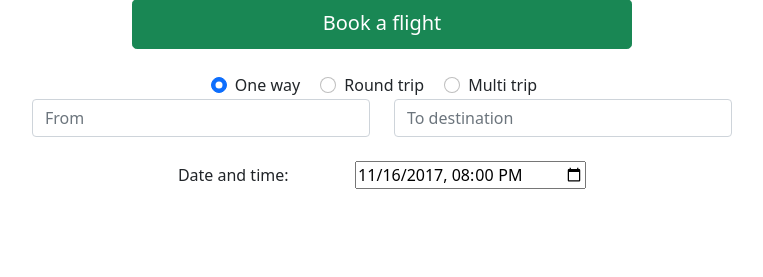
After one commit to saurabh28march/AeroProject, a Flask app: page /ticketoneway in a window 1280 px wide. The commit adds this page. Shown: the part 999-1276 px from the top of the page, without its empty margins (258-1021 px from the left). Run offline with Flask 2, Linux system fonts and the light colour scheme.

Commit message:
one way half added laptop battery dead

```diff
--- a/app.py
+++ b/app.py
@@ -9,6 +9,10 @@ app = Flask(__name__)
 def index():
     return render_template('index.html')
 
+@app.route("/ticketoneway" , methods = ["GET", "POST"])
+def ticket1():
+    return render_template("oneway.html")
+
 
 if __name__ == "__main__":
     app.run(debug=True)
--- a/templates/index.html
+++ b/templates/index.html
@@ -7,9 +7,6 @@
         width: 100%;
         height: 50%;
     }
-    #hello{
-      color: blue;
-  }
 </style>
 
 <!--slide window-->
@@ -52,7 +49,12 @@
         <span class="visually-hidden">Next</span>
       </button>
     </div>
+    <div class="col-md-12 text-center">
+         <a href="/ticketoneway" style="width: 500px; height: 50px;" type="button" class="btn btn-success btn-lg">Book a flight</a>
+    </div>
+    <br>
+    {% block ticket %}
 
-<p id="hello" >hell yeaaah</p>
+    {% endblock %}
 
 {% endblock %}
--- /dev/null
+++ b/templates/oneway.html
@@ -0,0 +1,43 @@
+{% extends "index.html" %}
+
+
+{% block ticket %}
+
+<div style="text-align:center;">
+    <div class="form-check form-check-inline text-center">
+    <input class="form-check-input" type="radio" name="inlineRadioOptions" id="inlineRadio1" value="option1" checked>
+    <label class="form-check-label" for="inlineRadio1">One way</label>
+    </div>
+    <div class="form-check form-check-inline">
+    <input class="form-check-input" type="radio" name="inlineRadioOptions" id="inlineRadio2" value="option2" >
+    <label class="form-check-label" for="inlineRadio2">Round trip</label>
+    </div>
+    <div class="form-check form-check-inline">
+    <input class="form-check-input" type="radio" name="inlineRadioOptions" id="inlineRadio2" value="option2">
+    <label class="form-check-label" for="inlineRadio2">Multi trip</label>
+    </div>
+
+    <form style=" width: 700px;
+    margin: 0 auto;">
+        <div class="row">
+            <div class="col">
+            <input type="text" class="form-control" placeholder="From">
+            </div>
+            <div class="col">
+            <input type="text" class="form-control" placeholder="To destination">
+            </div>
+        </div>
+<br>
+        <div class="row">
+            <div class="col">
+            <p>Date and time: &nbsp; &nbsp;&nbsp; &nbsp; &nbsp; &nbsp; &nbsp; &nbsp;
+            <input class="w3-input w3-padding-16" type="datetime-local" required name="Date : " value="2017-11-16T20:00"></p>
+            </div>
+        </div>
+
+        <br><br><br>
+    </form>
+
+</div>
+
+{% endblock %}
```
